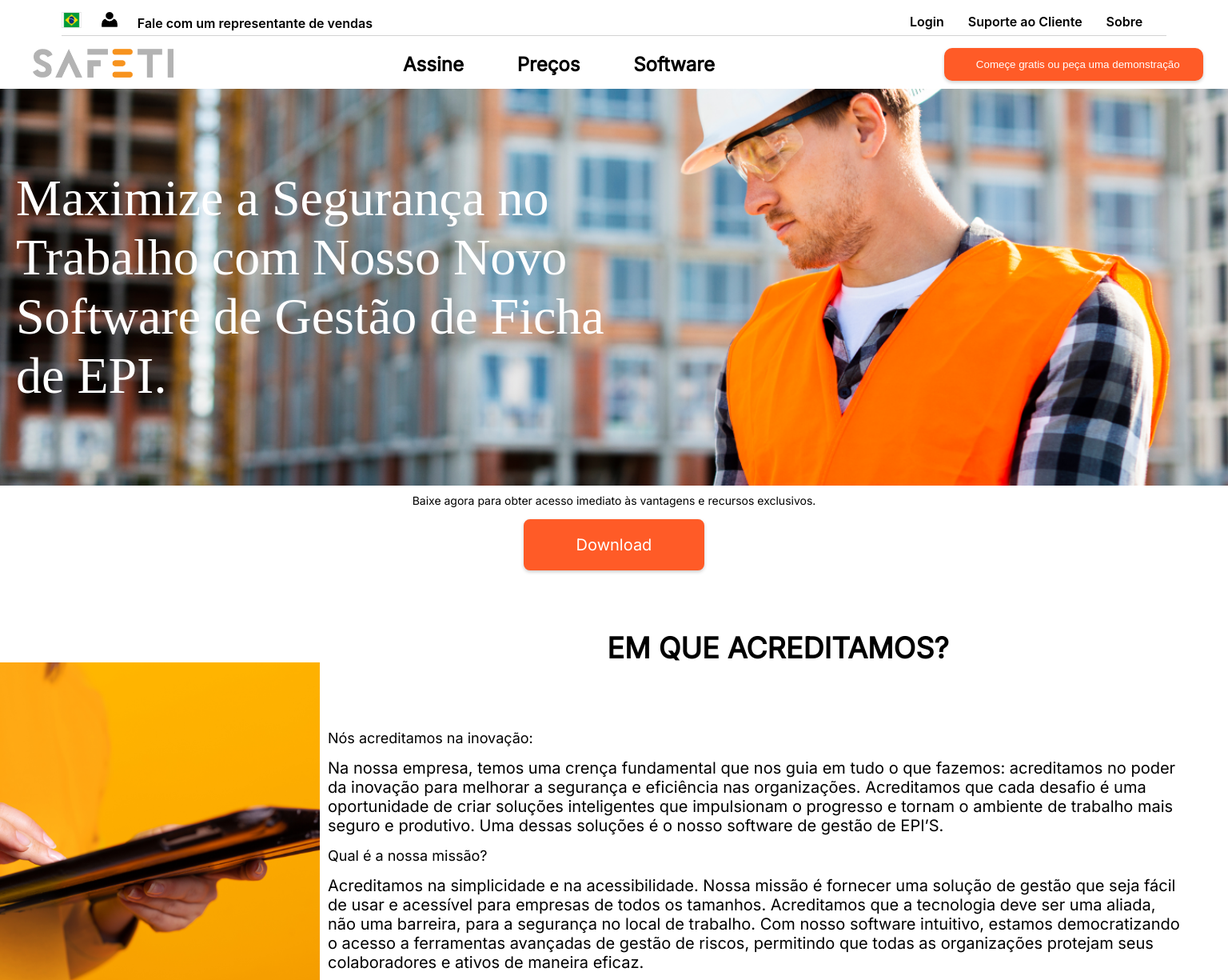
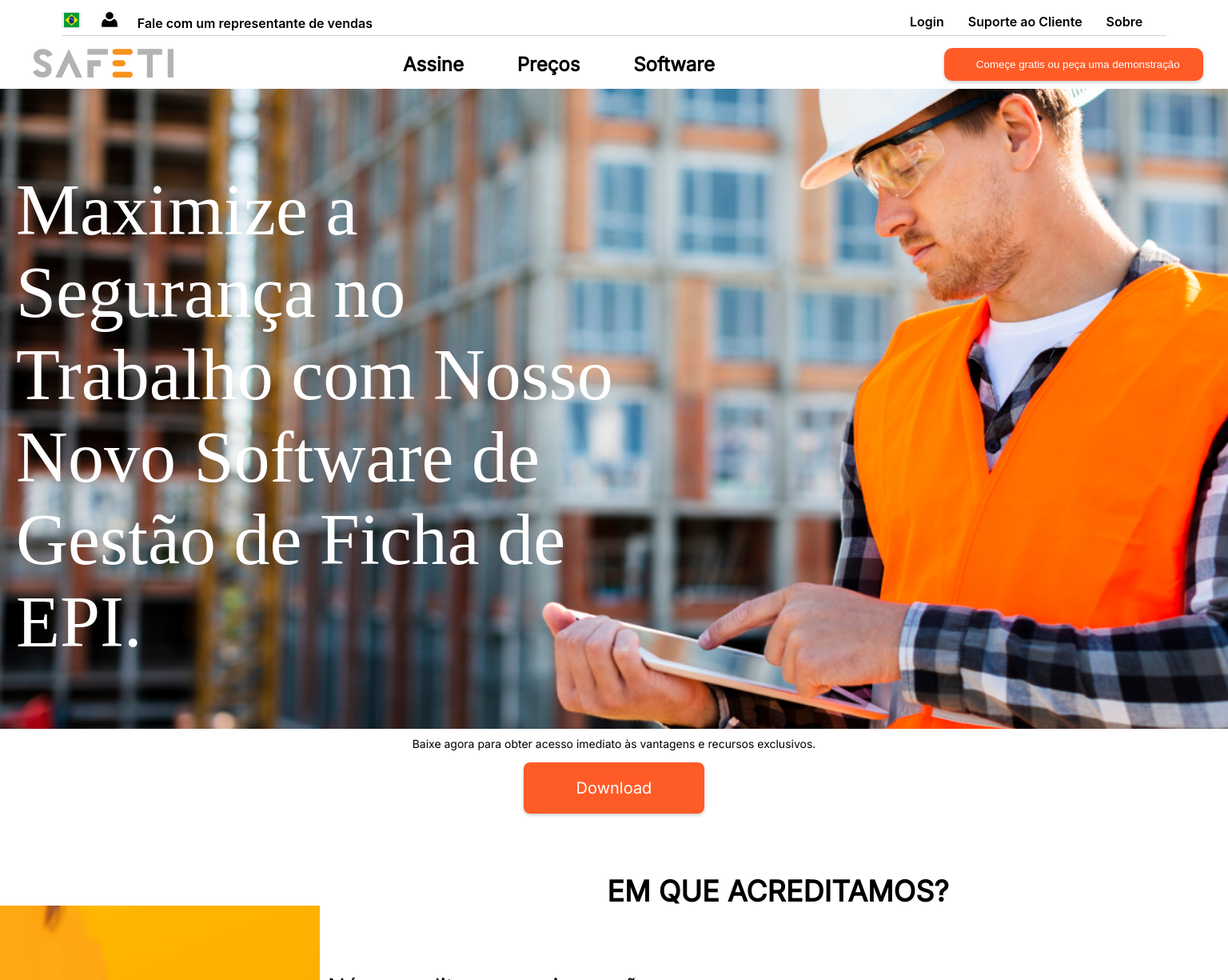
Before and after one commit to DavidTMaciel/EPIManager, a React (Create React App) app in the folder Front/: page / in a window 1536 px wide. Shown: the top 1225 px of the page at 80% size. Built offline with nearby package versions, Linux system fonts and the light colour scheme; a web font is replaced by a local one.

Commit message:
adding responsiveness to screens

```diff
--- a/Front/src/components/body/style.css
+++ b/Front/src/components/body/style.css
@@ -114,3 +114,23 @@
     }
 
 }
+@media screen and (min-width:1300px){
+    .banner{
+        height: 800px;
+    }
+    .banner p{
+        font-size: 90px;
+    }
+    .secondary-session img{
+        height: 600px;
+    }
+    .values p{
+        font-size: 29px;
+    }
+    .values h2{
+        font-size: 29px;
+        font-weight: 500;
+        padding-left: 10px;
+    }
+
+}
```
Also changed, not shown: Front/src/components/body/index.js (line endings or trailing spaces).
